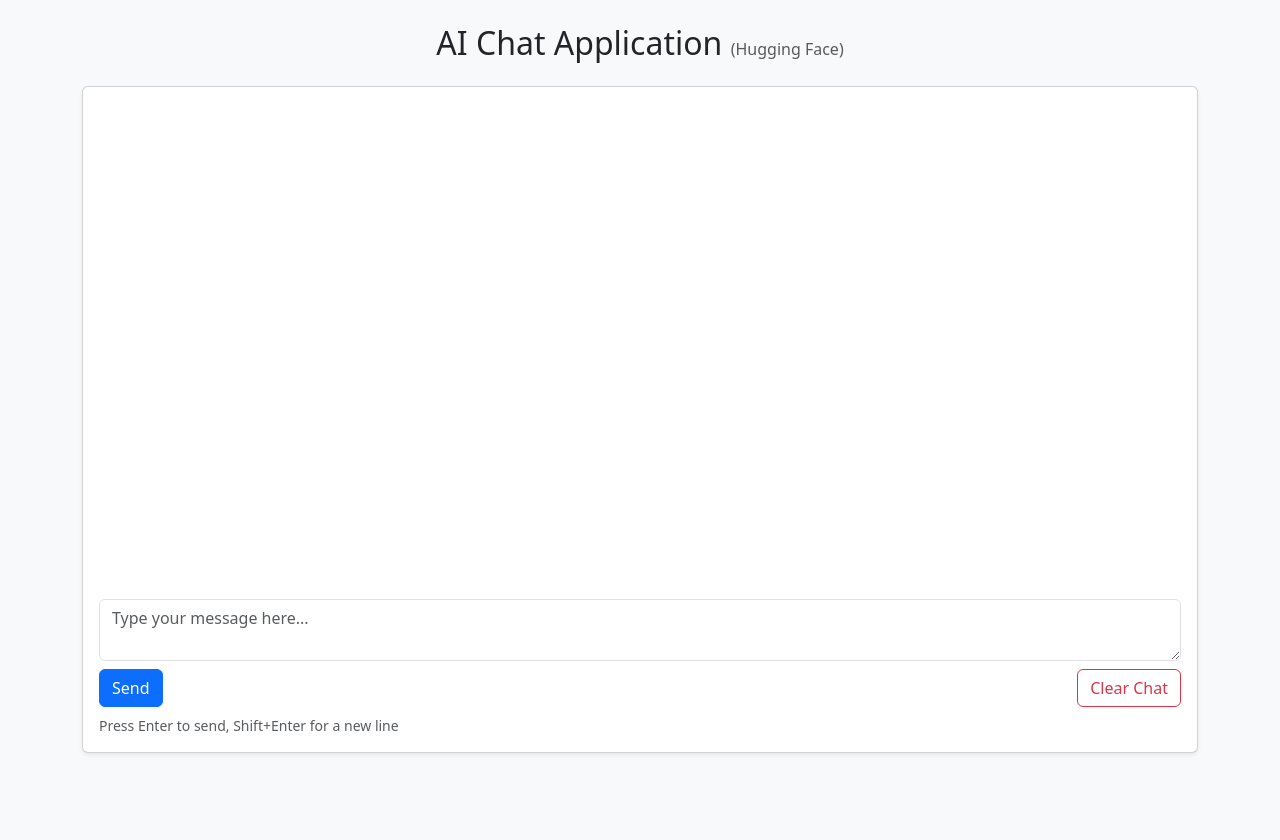
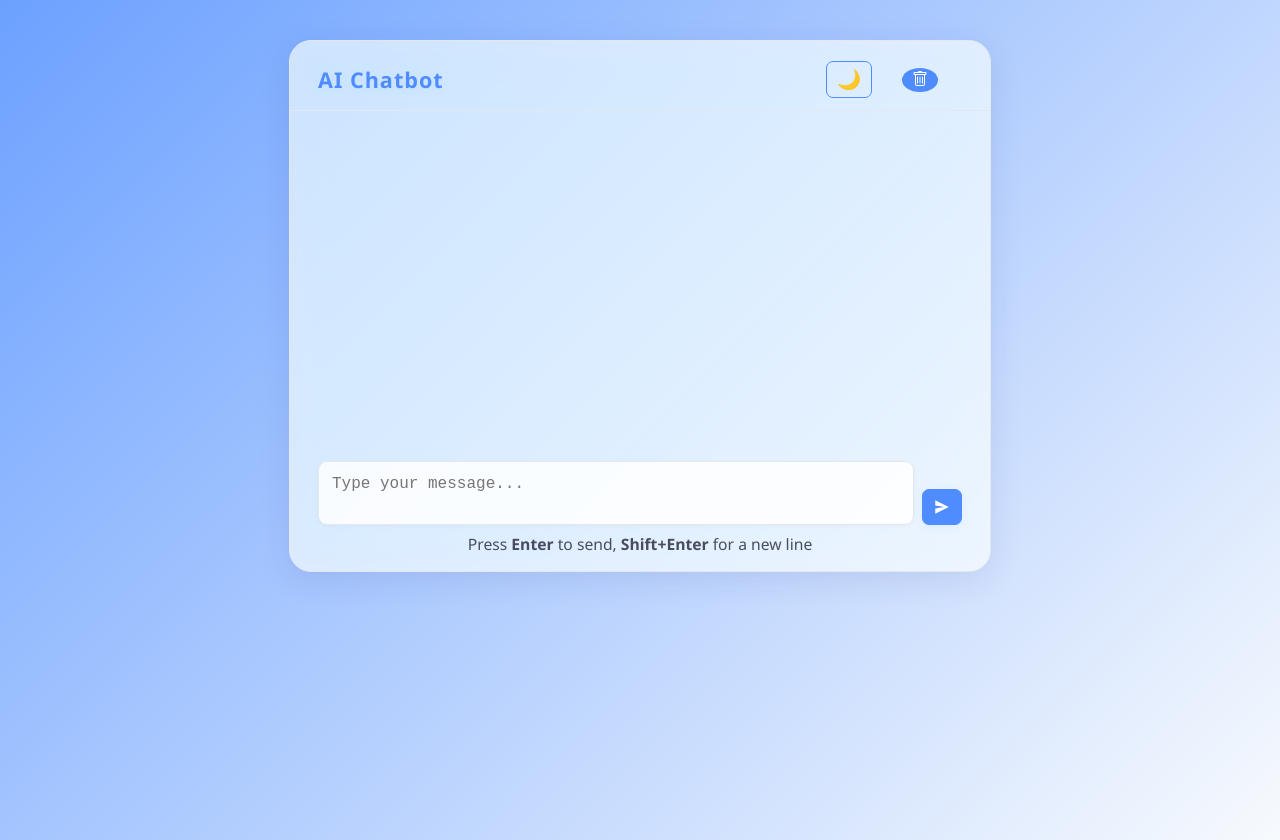
Before and after one commit to 3bdulrahman-M3/chatbot-ai, a plain HTML site: page index.html in a window 1280 px wide. Before the commit the page ends 800 px from the top, so only its background shows below. Drawn offline with nearby package versions, Linux system fonts and the light colour scheme.

Commit message:
Refactor AI Chatbot UI and add theme toggle functionality

```diff
--- a/index.html
+++ b/index.html
@@ -4,67 +4,37 @@
 <head>
     <meta charset="UTF-8">
     <meta name="viewport" content="width=device-width, initial-scale=1.0">
-    <title>Hugging Face Chat</title>
-    <link href="https://cdn.jsdelivr.net/npm/bootstrap@5.3.2/dist/css/bootstrap.min.css" rel="stylesheet">
-    <style>
-        body {
-            background: #f8f9fa;
-        }
-
-        .chat-box {
-            height: 60vh;
-            overflow-y: auto;
-            background: #fff;
-            border-radius: 8px;
-            padding: 1rem;
-        }
-
-        .message.user {
-            text-align: right;
-        }
-
-        .message.assistant {
-            text-align: left;
-        }
-
-        .message {
-            margin-bottom: 1rem;
-        }
-
-        .loading-spinner {
-            display: flex;
-            justify-content: center;
-            align-items: center;
-            height: 40px;
-        }
-    </style>
+    <title>AI Chatbot</title>
+    <link rel="stylesheet" href="style.css">
+    <link rel="stylesheet" href="https://cdn.jsdelivr.net/npm/bootstrap-icons@1.11.3/font/bootstrap-icons.min.css">
 </head>
 
 <body>
-    <div class="container py-4">
-        <h2 class="mb-4 text-center">AI Chat Application <span class="fs-6 text-muted">(Hugging Face)</span></h2>
-        <div class="card shadow-sm">
-            <div class="card-body">
-                <div id="chat" class="chat-box mb-3"></div>
-                <div id="errorBox" class="alert alert-danger d-none" role="alert"></div>
-                <div id="loading" class="loading-spinner d-none">
-                    <div class="spinner-border text-primary" role="status">
-                        <span class="visually-hidden">Loading...</span>
-                    </div>
-                </div>
-                <form id="chatForm" autocomplete="off">
-                    <div class="mb-2">
-                        <textarea id="userInput" class="form-control" rows="2" placeholder="Type your message here..."
-                            required></textarea>
-                    </div>
-                    <div class="d-flex justify-content-between">
-                        <button type="submit" class="btn btn-primary">Send</button>
-                        <button type="button" id="clearBtn" class="btn btn-outline-danger">Clear Chat</button>
-                    </div>
-                </form>
-                <div class="form-text mt-2">Press Enter to send, Shift+Enter for a new line</div>
+    <div id="container">
+        <div id="header">
+            <h1>AI Chatbot</h1>
+            <div style="display: flex; gap: 6px; align-items: center;">
+                <button id="themeToggle" title="Toggle dark/light mode" aria-label="Toggle theme">
+                    <span id="themeIcon">🌙</span>
+                </button>
+                <button type="button" id="clearBtn" title="Clear chat history" aria-label="Clear chat history">
+                    <i class="bi bi-trash"></i>
+                </button>
             </div>
         </div>
+        <div id="chat"></div>
+        <div id="errorBox" class="d-none"></div>
+        <div id="loading" class="d-none">Loading...</div>
+        <form id="chatForm" autocomplete="off">
+            <textarea id="userInput" rows="2" placeholder="Type your message..." required></textarea>
+            <button type="submit" id="sendBtn" title="Send" aria-label="Send">
+                <svg width="18" height="18" viewBox="0 0 20 20" fill="none" xmlns="http://www.w3.org/2000/svg">
+                    <path d="M2.5 17.5L17.5 10L2.5 2.5V8.33333L12.5 10L2.5 11.6667V17.5Z" fill="currentColor" />
+                </svg>
+            </button>
+        </form>
+        <div class="form-text" style="text-align:center; margin-top:8px;">Press <b>Enter</b> to send, <b>Shift+Enter</b>
+            for a new line</div>
     </div>
     <script src="script.js"></script>
 </body>
--- a/script.js
+++ b/script.js
@@ -17,6 +17,7 @@ const userInput = document.getElementById('userInput');
 const loading = document.getElementById('loading');
 const errorBox = document.getElementById('errorBox');
 const clearBtn = document.getElementById('clearBtn');
+const themeToggle = document.getElementById('themeToggle');
 
 function renderMessages() {
     chatBox.innerHTML = '';
@@ -31,6 +32,7 @@ function renderMessages() {
 
 function showLoading(show) {
     loading.classList.toggle('d-none', !show);
+    loading.textContent = show ? 'Loading...' : '';
 }
 
 function showError(msg) {
@@ -76,6 +78,27 @@ async function getResponse(prompt) {
     }
 }
 
+function setTheme(dark) {
+    document.body.classList.toggle('dark', dark);
+    const icon = document.getElementById('themeIcon');
+    if (icon) icon.textContent = dark ? '☀️' : '🌙';
+}
+
+function loadTheme() {
+    const dark = localStorage.getItem('theme') === 'dark';
+    setTheme(dark);
+}
+
+if (themeToggle) {
+    themeToggle.addEventListener('click', () => {
+        const isDark = !document.body.classList.contains('dark');
+        setTheme(isDark);
+        localStorage.setItem('theme', isDark ? 'dark' : 'light');
+    });
+}
+
+loadTheme();
+
 chatForm.addEventListener('submit', async (e) => {
     e.preventDefault();
     const prompt = userInput.value.trim();
--- /dev/null
+++ b/style.css
@@ -0,0 +1,308 @@
+body {
+    font-family: 'Segoe UI', Arial, sans-serif;
+    background: var(--bg);
+    color: var(--text);
+    margin: 0;
+    padding: 0;
+    min-height: 100vh;
+    transition: background 0.3s, color 0.3s;
+}
+
+:root {
+    --bg: linear-gradient(135deg, #6ca1ff 0%, #f7fafd 100%);
+    --text: #23243a;
+    --primary: #4f8cff;
+    --secondary: rgba(255, 255, 255, 0.65);
+    --assistant: rgba(79, 140, 255, 0.08);
+    --user: rgba(76, 175, 80, 0.10);
+    --border: #e3e7ef;
+}
+
+body.dark {
+    --bg: #181c24;
+    --text: #f4f6fb;
+    --primary: #4f8cff;
+    --secondary: #232a36;
+    --assistant: #232a36;
+    --user: #2d3a2e;
+    --border: #2c3440;
+}
+
+#container {
+    max-width: 700px;
+    margin: 40px auto;
+    background: var(--secondary);
+    border-radius: 22px;
+    box-shadow: 0 8px 32px 0 rgba(31, 38, 135, 0.10);
+    padding: 0 0 16px 0;
+    border: 1.5px solid var(--border);
+    transition: background 0.3s, border 0.3s;
+    backdrop-filter: blur(16px) saturate(160%);
+    -webkit-backdrop-filter: blur(16px) saturate(160%);
+}
+
+#header {
+    display: flex;
+    align-items: center;
+    justify-content: space-between;
+    padding: 20px 28px 12px 28px;
+    border-bottom: 1.5px solid var(--border);
+    background: transparent;
+    border-radius: 22px 22px 0 0;
+}
+
+#header h1 {
+    font-size: 1.35rem;
+    margin: 0;
+    font-weight: 700;
+    letter-spacing: 1px;
+    color: var(--primary);
+    text-shadow: 0 2px 8px rgba(79, 140, 255, 0.07);
+}
+
+#themeToggle {
+    background: none;
+    border: none;
+    color: var(--primary);
+    font-size: 1.5rem;
+    cursor: pointer;
+    transition: color 0.2s, transform 0.1s;
+    padding: 4px 8px;
+    border-radius: 50%;
+    outline: none;
+    display: flex;
+    align-items: center;
+    justify-content: center;
+}
+
+#themeToggle:hover,
+#themeToggle:focus {
+    color: #1a5edb;
+    background: var(--assistant);
+    transform: scale(1.12);
+}
+
+#themeIcon {
+    pointer-events: none;
+}
+
+#chat {
+    min-height: 320px;
+    max-height: 400px;
+    overflow-y: auto;
+    padding: 20px 28px 0 28px;
+    background: transparent;
+    border-radius: 0 0 16px 16px;
+    margin-bottom: 10px;
+}
+
+.message {
+    margin-bottom: 18px;
+    padding: 13px 18px;
+    border-radius: 14px;
+    max-width: 90%;
+    word-break: break-word;
+    font-size: 1.04rem;
+    line-height: 1.7;
+    box-shadow: 0 2px 12px rgba(79, 140, 255, 0.04);
+    border: 1.2px solid var(--border);
+    backdrop-filter: blur(2px);
+}
+
+.message.user {
+    background: var(--user);
+    align-self: flex-end;
+    margin-left: auto;
+    border-bottom-right-radius: 5px;
+    border-color: #b2dfdb;
+}
+
+.message.assistant {
+    background: var(--assistant);
+    align-self: flex-start;
+    margin-right: auto;
+    border-bottom-left-radius: 5px;
+    border-color: #bbdefb;
+}
+
+#chatForm {
+    display: flex;
+    gap: 8px;
+    padding: 0 28px 0 28px;
+    margin-bottom: 8px;
+    align-items: flex-end;
+}
+
+#userInput {
+    flex: 1;
+    padding: 13px;
+    border-radius: 9px;
+    border: 1.5px solid var(--border);
+    font-size: 1rem;
+    background: rgba(255, 255, 255, 0.85);
+    color: var(--text);
+    transition: border 0.2s, background 0.3s, color 0.3s, box-shadow 0.2s;
+    resize: none;
+    box-shadow: 0 1px 4px rgba(0, 0, 0, 0.04);
+}
+
+#userInput:focus {
+    outline: none;
+    border-color: var(--primary);
+    box-shadow: 0 2px 8px rgba(79, 140, 255, 0.10);
+    background: #fff;
+}
+
+#sendBtn,
+#clearBtn,
+#themeToggle {
+    min-width: 36px;
+    min-height: 36px;
+    padding: 6px 10px;
+    border-radius: 7px;
+    font-size: 1rem;
+    font-weight: 500;
+    border: none;
+    cursor: pointer;
+    background: var(--primary);
+    color: #fff;
+    box-shadow: 0 2px 8px rgba(79, 140, 255, 0.08);
+    transition: background 0.2s, box-shadow 0.2s, transform 0.1s;
+    outline: none;
+    border: 1.2px solid var(--primary);
+    display: flex;
+    align-items: center;
+    justify-content: center;
+    gap: 0;
+}
+
+#sendBtn svg,
+#clearBtn svg,
+#themeToggle svg {
+    margin: 0;
+    width: 18px;
+    height: 18px;
+}
+
+#sendBtn:hover,
+#sendBtn:focus,
+#clearBtn:hover,
+#clearBtn:focus,
+#themeToggle:hover,
+#themeToggle:focus {
+    background: #1a5edb;
+    box-shadow: 0 4px 16px rgba(79, 140, 255, 0.13);
+    transform: translateY(-2px) scale(1.07);
+}
+
+#clearBtn {
+    width: 24px;
+    height: 24px;
+    min-width: 24px;
+    min-height: 24px;
+    max-width: 24px;
+    max-height: 24px;
+    padding: 0;
+    background: transparent;
+    color: #e53935;
+    border: 1.2px solid #e53935;
+    box-shadow: none;
+    border-radius: 50% !important;
+    display: flex;
+    align-items: center;
+    justify-content: center;
+    overflow: hidden;
+}
+
+#clearBtn svg {
+    width: 14px;
+    height: 14px;
+}
+
+#clearBtn:hover,
+#clearBtn:focus {
+    background: #e53935;
+    color: #fff;
+    box-shadow: 0 2px 8px rgba(229, 57, 53, 0.10);
+    border-color: #b71c1c;
+    transform: scale(1.13);
+}
+
+#themeToggle {
+    background: transparent;
+    color: var(--primary);
+    border: 1.2px solid var(--primary);
+    box-shadow: none;
+    font-size: 1.2rem;
+    padding: 6px 10px;
+}
+
+#themeToggle:hover,
+#themeToggle:focus {
+    background: var(--assistant);
+    color: #1a5edb;
+    transform: scale(1.12);
+}
+
+#loading {
+    display: block;
+    text-align: center;
+    color: var(--primary);
+    margin-bottom: 8px;
+}
+
+#loading.d-none {
+    display: none;
+}
+
+#errorBox {
+    color: #d32f2f;
+    background: #fff0f0;
+    border: 1px solid #f8d7da;
+    border-radius: 8px;
+    padding: 8px 12px;
+    margin: 0 24px 10px 24px;
+    font-size: 0.98rem;
+    display: none;
+}
+
+#errorBox.d-none {
+    display: none;
+}
+
+#clearBtn {
+    background: var(--primary);
+    color: #fff;
+    border: none;
+    border-radius: 8px;
+    padding: 8px 18px;
+    font-size: 1rem;
+    cursor: pointer;
+    margin: 0 24px 0 24px;
+    transition: background 0.2s;
+    font-weight: 500;
+}
+
+#clearBtn:hover {
+    background: #1a5edb;
+}
+
+::-webkit-scrollbar {
+    width: 8px;
+    background: var(--secondary);
+}
+
+::-webkit-scrollbar-thumb {
+    background: var(--border);
+    border-radius: 8px;
+}
+
+.form-text {
+    color: var(--text);
+    font-size: 0.98rem;
+    opacity: 0.8;
+}
+
+body.dark #userInput {
+    color: #111;
+}
```
